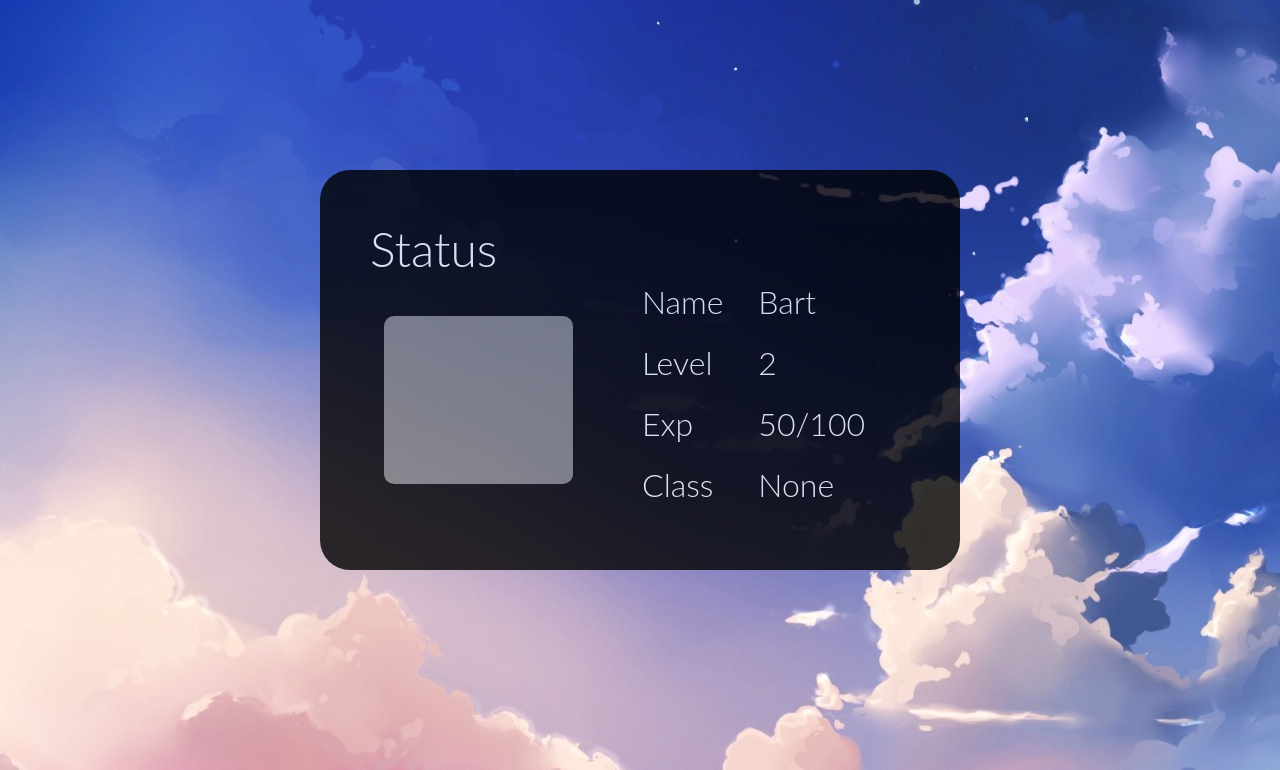
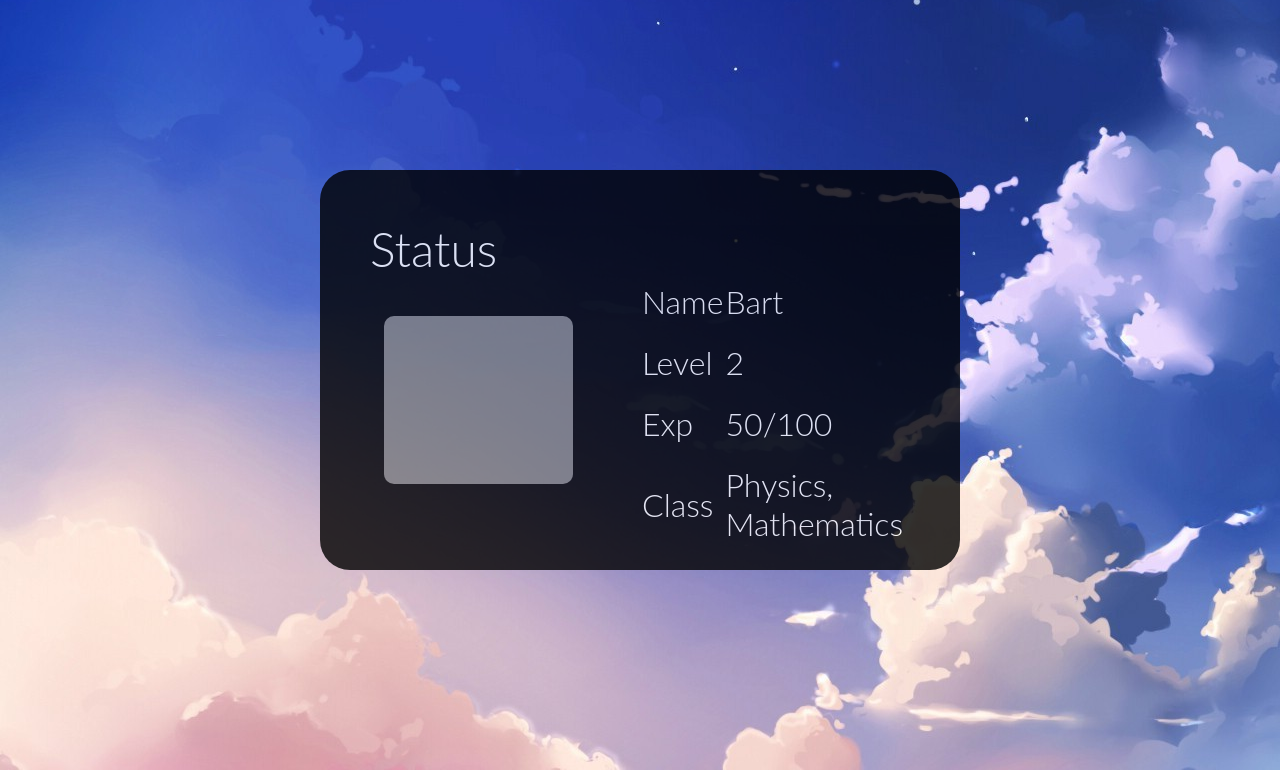
Before and after one commit to yx7ing/UNIHACK18, a Flask app: page / in a window 1280 px wide. Shown: the part 30-800 px from the top of the page. Run offline with Flask 2, Linux system fonts and the light colour scheme; some libraries are stand-ins or nearby versions.

```diff
--- a/static/js/main.js
+++ b/static/js/main.js
@@ -28,7 +28,7 @@ $(document).on("click", ".grid_element.unlocked", function() {
 	$("#player").fadeIn(600);
 	$("#enemy").fadeIn(600);
 
-	initGame(0.1, $(this).attr("value") + String(parseInt($(this).attr("id").split("_")[1]) - 1));
+	initGame(0.5, $(this).attr("value") + String(parseInt($(this).attr("id").split("_")[1]) - 1));
 })
 
 /* AJAX Requests */
--- a/templates/index.html
+++ b/templates/index.html
@@ -43,7 +43,7 @@
 						</tr>
 						<tr>
 							<td><h2>Class</h2></td>
-							<td><h2>None</h2></td>
+							<td><h2>Physics, Mathematics</h2></td>
 						</tr>
 					</tbody>
 				</table>
```
